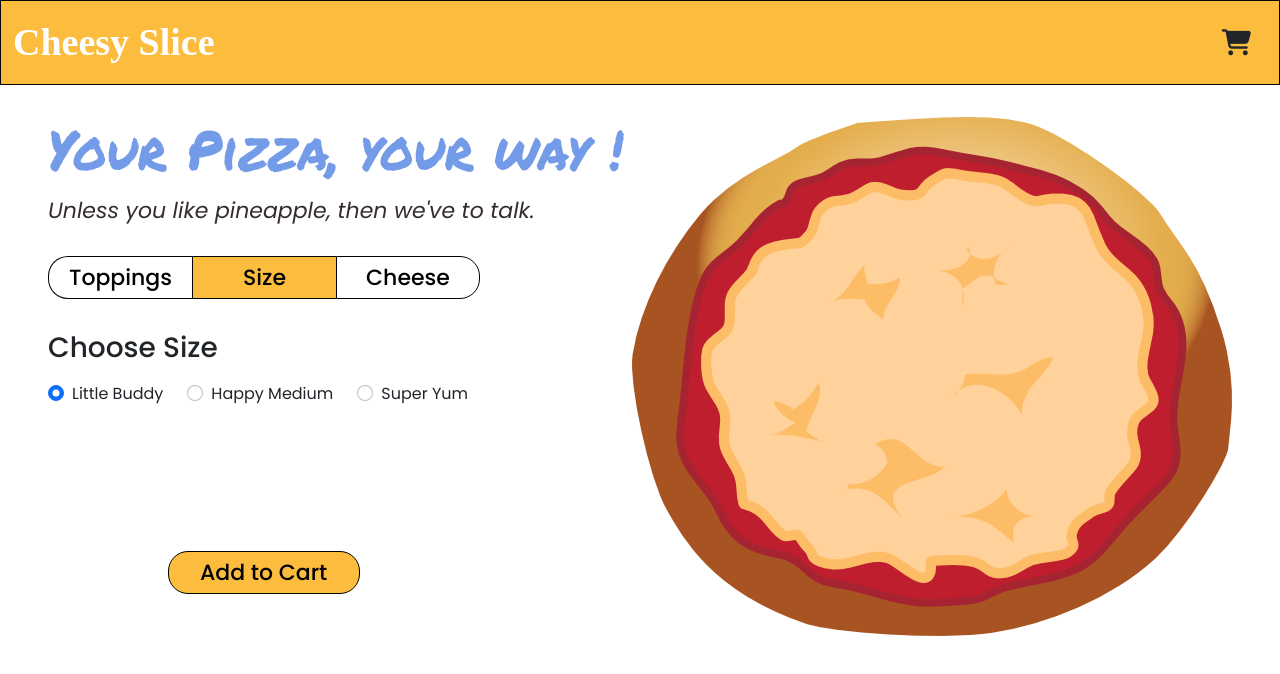
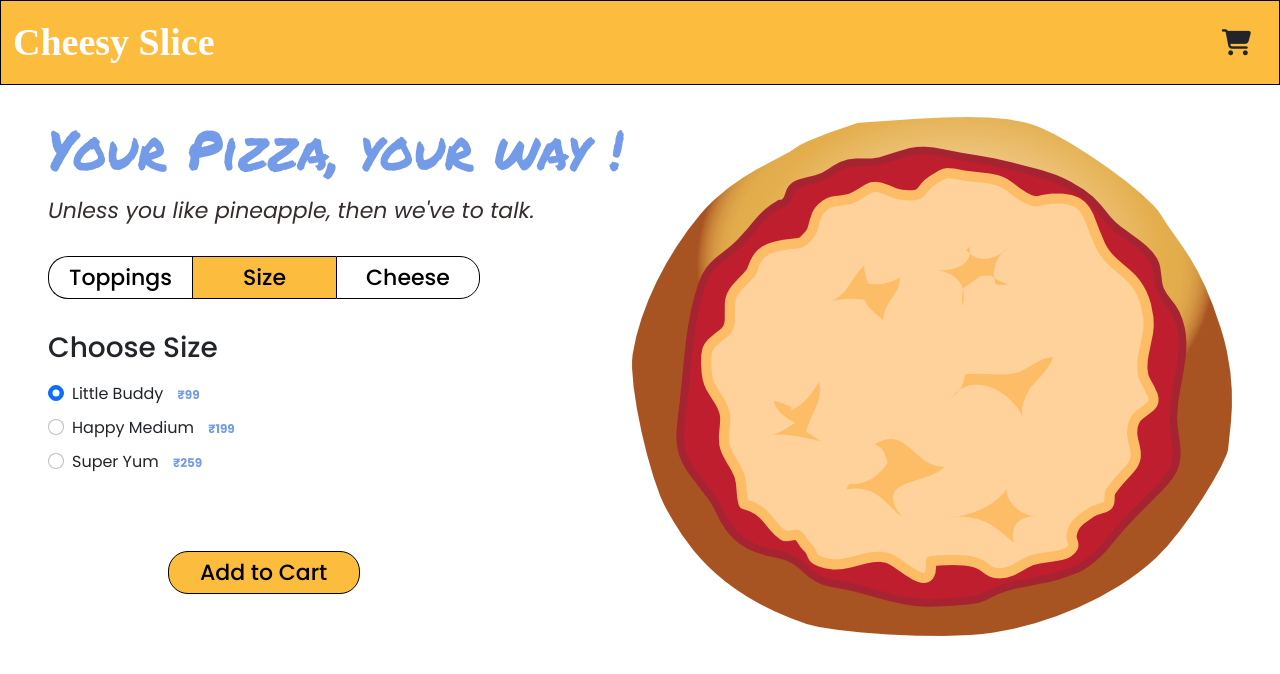
Before and after one commit to eyekavya/BurgerApp-React, a React (Create React App) app: page / in a window 1280 px wide. Both pictures are taken after a click on the button "Size". Shown: the top 674 px of the page. Built offline with nearby package versions, Linux system fonts and the light colour scheme; a web font is replaced by a local one.

Commit message:
added pricing for pizza sizes

```diff
--- a/src/components/Size/Size.js
+++ b/src/components/Size/Size.js
@@ -22,7 +22,7 @@ function Size({ size, setSize }) {
                 onChange={updateSize}
               />
               <label className="form-check-label" for="flexRadioDefault1">
-                Little Buddy
+                Little Buddy <span> ₹99</span>
               </label>
             </div>
           </div>
@@ -37,7 +37,7 @@ function Size({ size, setSize }) {
                 onChange={updateSize}
               />
               <label className="form-check-label" for="flexRadioDefault1">
-                Happy Medium
+                Happy Medium <span> ₹199</span>
               </label>
             </div>
           </div>
@@ -52,7 +52,7 @@ function Size({ size, setSize }) {
                 onChange={updateSize}
               />
               <label className="form-check-label" for="flexRadioDefault1">
-                Super Yum
+                Super Yum <span> ₹259</span>
               </label>
             </div>
           </div>
--- a/src/components/Size/StyledSize.js
+++ b/src/components/Size/StyledSize.js
@@ -3,7 +3,14 @@ import styled from "styled-components";
 export const StyledSize = styled.section`
   .flex-size {
     display: flex;
-    flex-direction: row;
-    gap: 1.5rem;
+    flex-direction: column;
+    gap: 7px;
+  }
+
+  span {
+    font-size: 12px;
+    color: #749be8;
+    font-weight: 700;
+    margin-left: 10px;
   }
 `;
```
